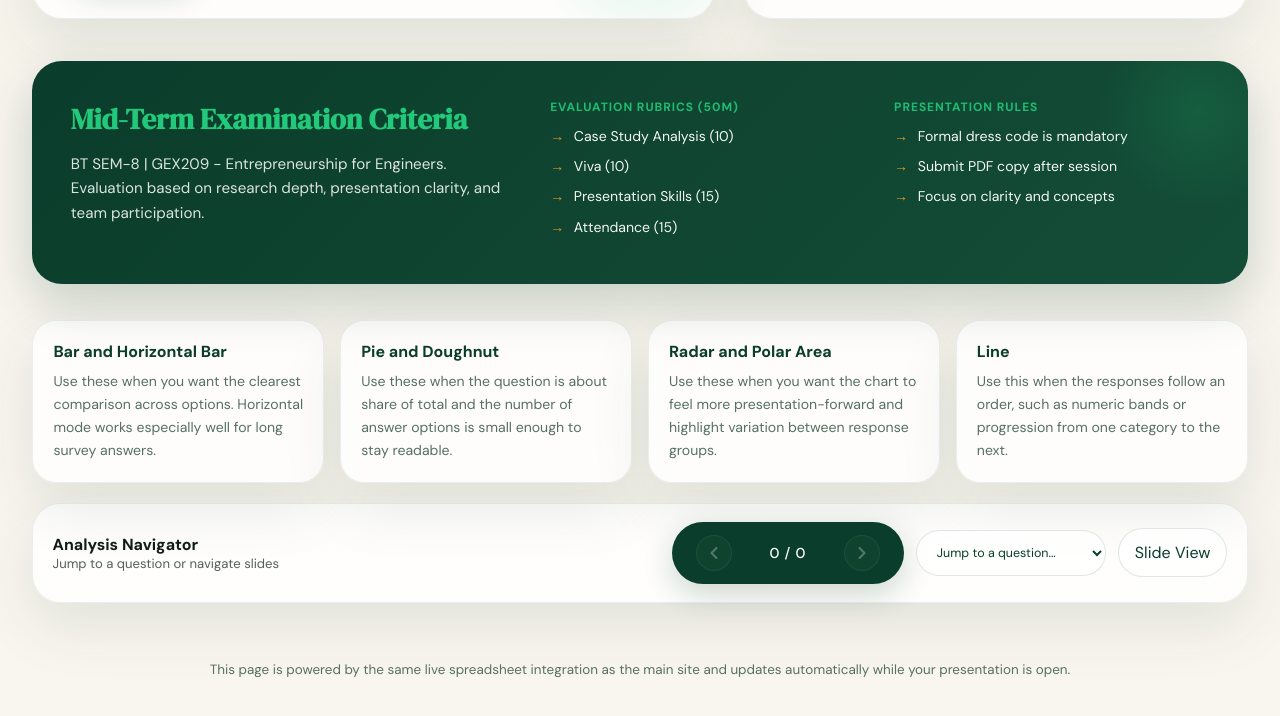
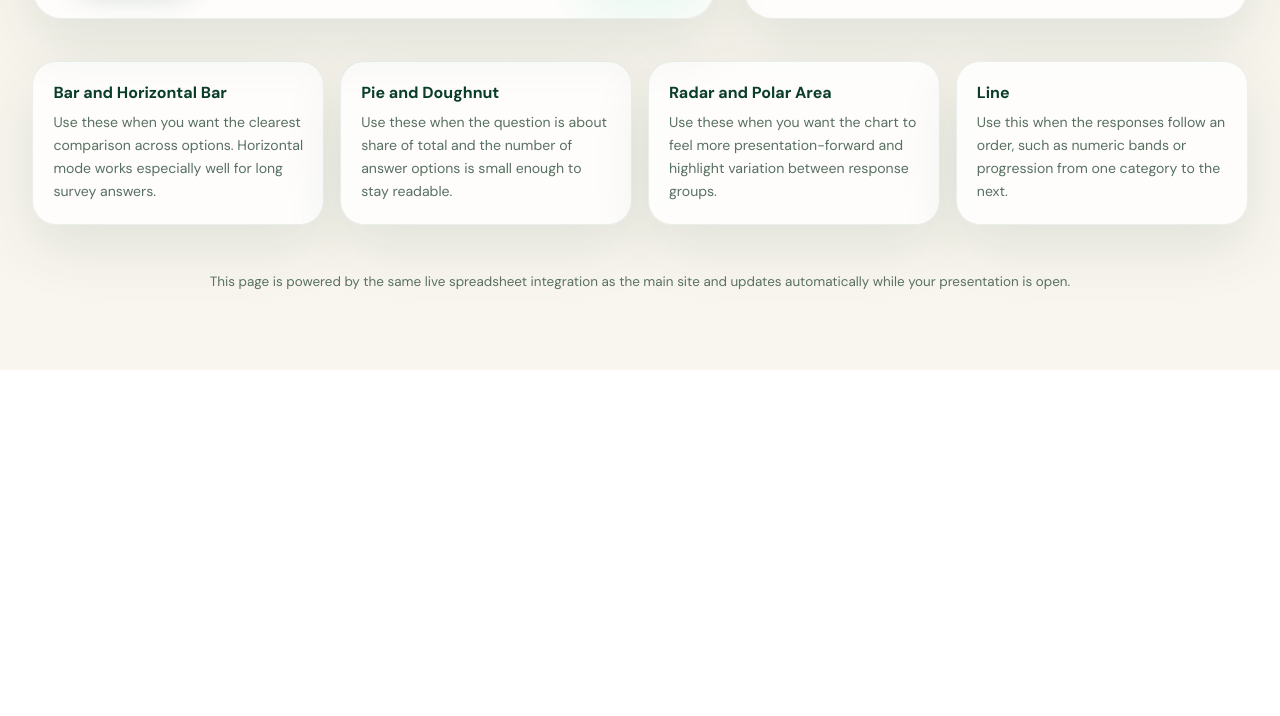
Before and after one commit to itspriyanshuks17/selco_survey_ctis, a plain HTML site: page presentation.html in a window 1280 px wide. Shown: the part 580-1296 px from the top of the page. After the commit the page ends 950 px from the top, so only its background shows below. Drawn offline with nearby package versions, Linux system fonts and the light colour scheme.

Commit message:
refactor: remove redundant mid-term criteria and analysis navigator sections from presentation layout

```diff
--- a/presentation.html
+++ b/presentation.html
@@ -759,33 +759,7 @@
       </div>
     </header>
 
-    <section class="criteria-section">
-      <div class="criteria-card">
-        <div class="criteria-head">
-          <h2>Mid-Term Examination Criteria</h2>
-          <p>BT SEM-8 | GEX209 - Entrepreneurship for Engineers. Evaluation based on research depth, presentation clarity, and team participation.</p>
-        </div>
-        <div class="criteria-grid">
-          <div class="criteria-item">
-            <h4>Evaluation Rubrics (50M)</h4>
-            <ul>
-              <li>Case Study Analysis (10)</li>
-              <li>Viva (10)</li>
-              <li>Presentation Skills (15)</li>
-              <li>Attendance (15)</li>
-            </ul>
-          </div>
-          <div class="criteria-item">
-            <h4>Presentation Rules</h4>
-            <ul>
-              <li>Formal dress code is mandatory</li>
-              <li>Submit PDF copy after session</li>
-              <li>Focus on clarity and concepts</li>
-            </ul>
-          </div>
-        </div>
-      </div>
-    </section>
+
 
     <section class="guide-grid" aria-label="Chart guide">
       <article class="guide-card">
@@ -806,37 +780,7 @@
       </article>
     </section>
 
-    <section class="control-bar">
-      <div class="control-label" style="display:flex; gap:1rem; align-items:center;">
-        <div>
-          <strong>Analysis Navigator</strong>
-          <p style="font-size:0.82rem; opacity:0.7">Jump to a question or navigate slides</p>
-        </div>
-      </div>
 
-      <div class="control-actions">
-        <div class="slide-nav">
-          <button class="slide-btn" id="prevSlide" title="Previous Question" disabled>
-            <svg width="20" height="20" viewBox="0 0 24 24" fill="none" stroke="currentColor" stroke-width="2.5" stroke-linecap="round" stroke-linejoin="round">
-              <polyline points="15 18 9 12 15 6"></polyline>
-            </svg>
-          </button>
-          <span id="slideIndicator">0 / 0</span>
-          <button class="slide-btn" id="nextSlide" title="Next Question" disabled>
-            <svg width="20" height="20" viewBox="0 0 24 24" fill="none" stroke="currentColor" stroke-width="2.5" stroke-linecap="round" stroke-linejoin="round">
-              <polyline points="9 18 15 12 9 6"></polyline>
-            </svg>
-          </button>
-        </div>
-
-        <div class="chart-picker">
-          <select id="questionJump">
-            <option value="">Jump to a question...</option>
-          </select>
-        </div>
-        <button class="ghost-btn" id="toggleSlideMode">Slide View</button>
-      </div>
-    </section>
 
     <section id="spreadsheetView" style="display:none; margin-top:2rem; animation: fadeUp 0.6s ease both;">
       <div class="criteria-card" style="padding:1rem; background:#fff; border:1px solid var(--border)">
```
